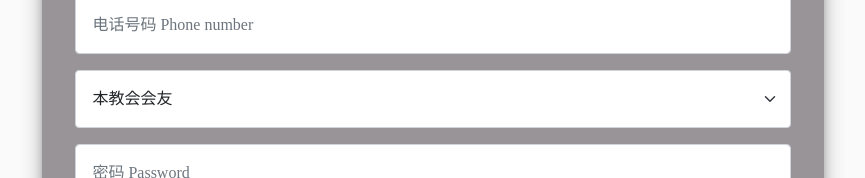
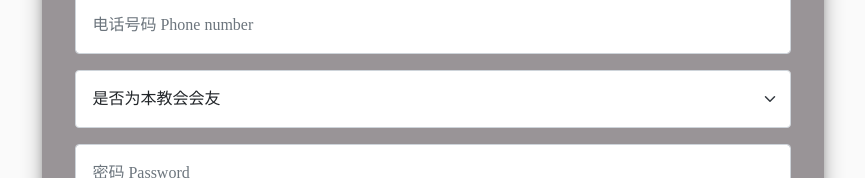
Before and after one commit to cshunyee/jjvc-next, a Next.js app: page /register in a window 1280 px wide. Shown: the part 415-593 px from the top of the page, without its empty margins (207-1072 px from the left). Built offline with nearby package versions, Linux system fonts and the light colour scheme; a web font is replaced by a local one.

Commit message:
amend register input placeholder

```diff
--- a/pages/namecard/index.js
+++ b/pages/namecard/index.js
@@ -247,6 +247,7 @@ export async function getStaticProps(context) {
   const response = await fetch(`${CHECKIN_TABLE}?orderBy="date"&equalTo="${fullDate}"`);
   const resJson = await response.json();
   const records = Object.values(resJson);
+  console.log(records)
   let todayCheckInRecords = records.length > 0 ? records : [];
   return {
     props: {
--- a/pages/register/index.js
+++ b/pages/register/index.js
@@ -152,7 +152,7 @@ const Register = () => {
                 autoComplete="phone"
                 isInvalid={phoneHasError} feedback="电话号码不能为空 / 只能包含数字"/>
             <CustomInputGroup
-                hasValidation="true" className={isMemberInputClasses} type="select" placeholder="本教会会友" inputClass="p-3" onChange={isMemberChangeHandler} onBlur={isMemberBlurHandler} customKey="register-isMember"
+                hasValidation="true" className={isMemberInputClasses} type="select" placeholder="是否为本教会会友" inputClass="p-3" onChange={isMemberChangeHandler} onBlur={isMemberBlurHandler} customKey="register-isMember"
                 value={isMemberValue} option={[{display:"是", value:"y"}, {display: "不是", value:"n"}]}
                 isInvalid={isMemberHasError} feedback="请选其一"/>
             <CustomInputGroup
```
